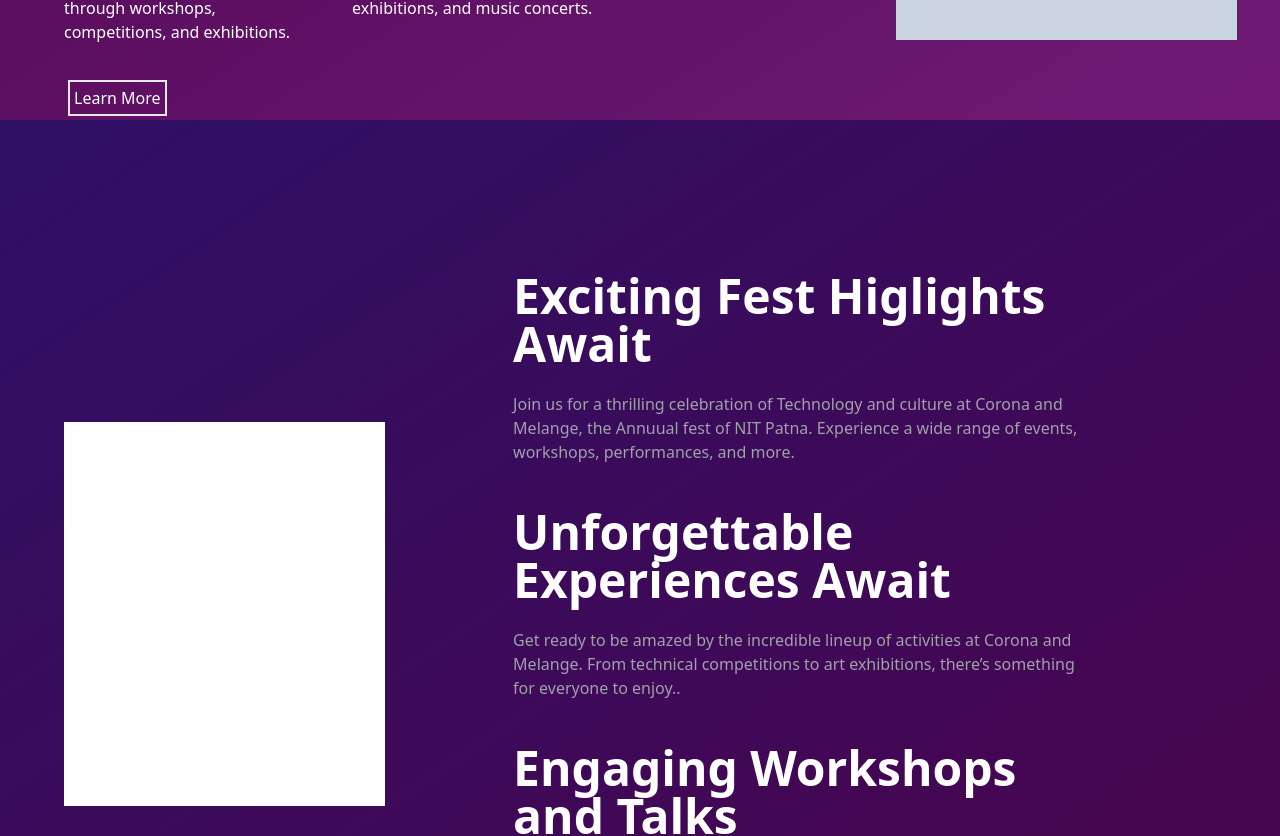
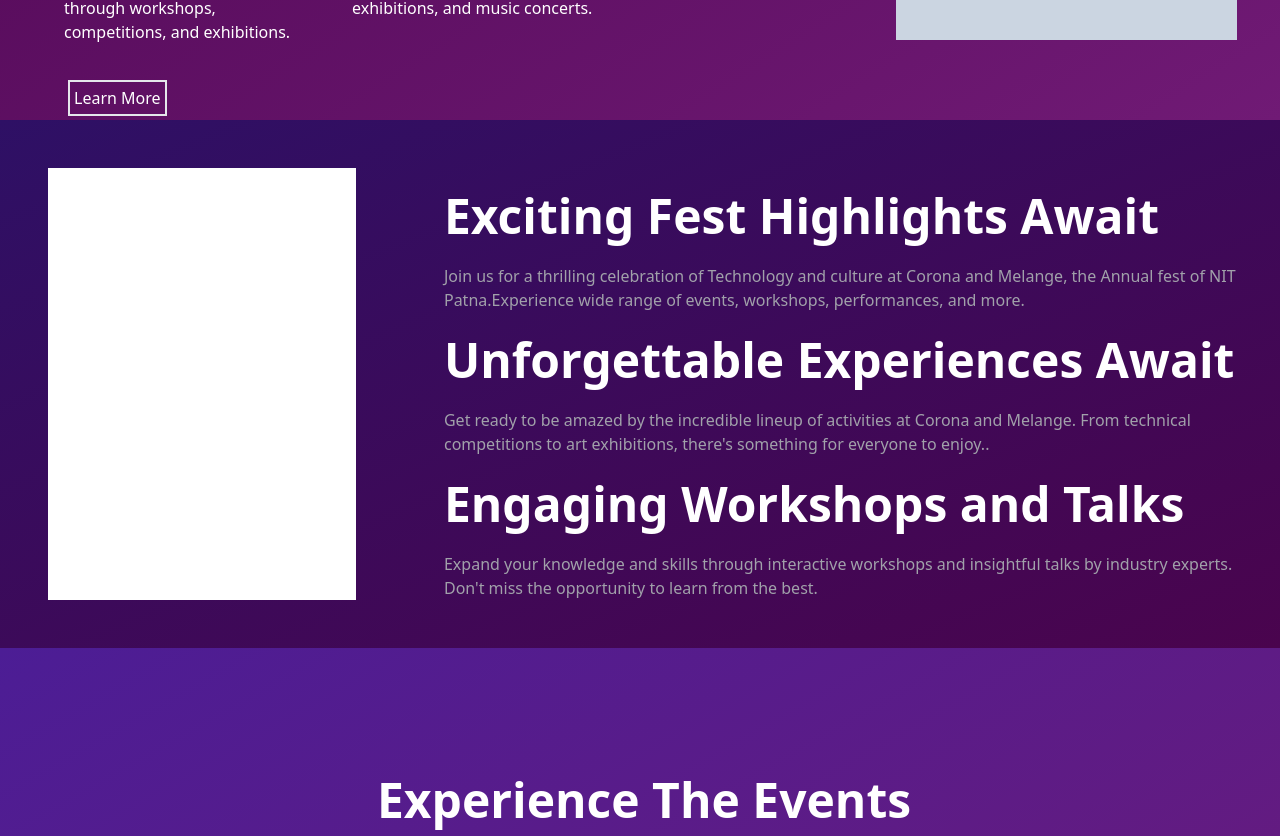
Before and after one commit to sinhaaniket/tcf23, a React (Vite) app: page / in a window 1280 px wide. Shown: the part 1480-2316 px from the top of the page. Built offline with nearby package versions, Linux system fonts and the light colour scheme.

Commit message:
edited details

```diff
--- a/components/details.jsx
+++ b/components/details.jsx
@@ -3,7 +3,7 @@
 function Details() {
   return (
     <>
-      <div className="bg-gradient-to-br from-violet-950 to-fuchsia-950 flex md:flex-row flex-col items-center md:w-screen pl-16 pt-32 pr-14">
+      {/* <div className="bg-gradient-to-br from-violet-950 to-fuchsia-950 flex md:flex-row flex-col items-center md:w-screen pl-16 pt-32 pr-14">
         <div className="w-2/3 md:1/3 md:h-96 h-80 bg-white pb-12"></div>
         <div className="flex flex-col mx-32">
           <div className=" text-white pb-11">
@@ -30,7 +30,23 @@
             </p>
           </div>
         </div>
-      </div>
+      </div> */}
+
+      <div className="bg-gradient-to-br from-violet-950 to-fuchsia-950 flex md:flex-row flex-col justify-center md:w-screen h-fit w-auto py-12">
+            <div className="md:flex">
+               <div className="bg-white h-56 w-72 mx-12 md:h-auto md:w-2/5"></div>
+               <div className="md:flex md:flex-col">
+               <div className="font-bold text-5xl text-white py-6 px-10">Exciting Fest Highlights Await</div>
+               <div className="text-zinc-400 px-10">Join us for a thrilling celebration of Technology and culture at Corona and Melange, the Annual fest of NIT Patna.Experience wide range of events, workshops, performances, and more.</div>
+
+               <div className="font-bold text-5xl text-white py-6 px-10">Unforgettable Experiences Await</div>
+               <div className="text-zinc-400 px-10">Get ready to be amazed by the incredible lineup of activities at Corona and Melange. From technical competitions to art exhibitions, there's something for everyone to enjoy..</div>
+               <div className="font-bold text-5xl text-white py-6 px-10">Engaging Workshops and Talks</div>
+               <div className="text-zinc-400 px-10">Expand your knowledge and skills through interactive workshops and insightful talks by industry experts. Don't miss the opportunity to learn from the best.</div>
+               </div>
+            </div>
+            </div>
+
     </>
   );
 }
```
